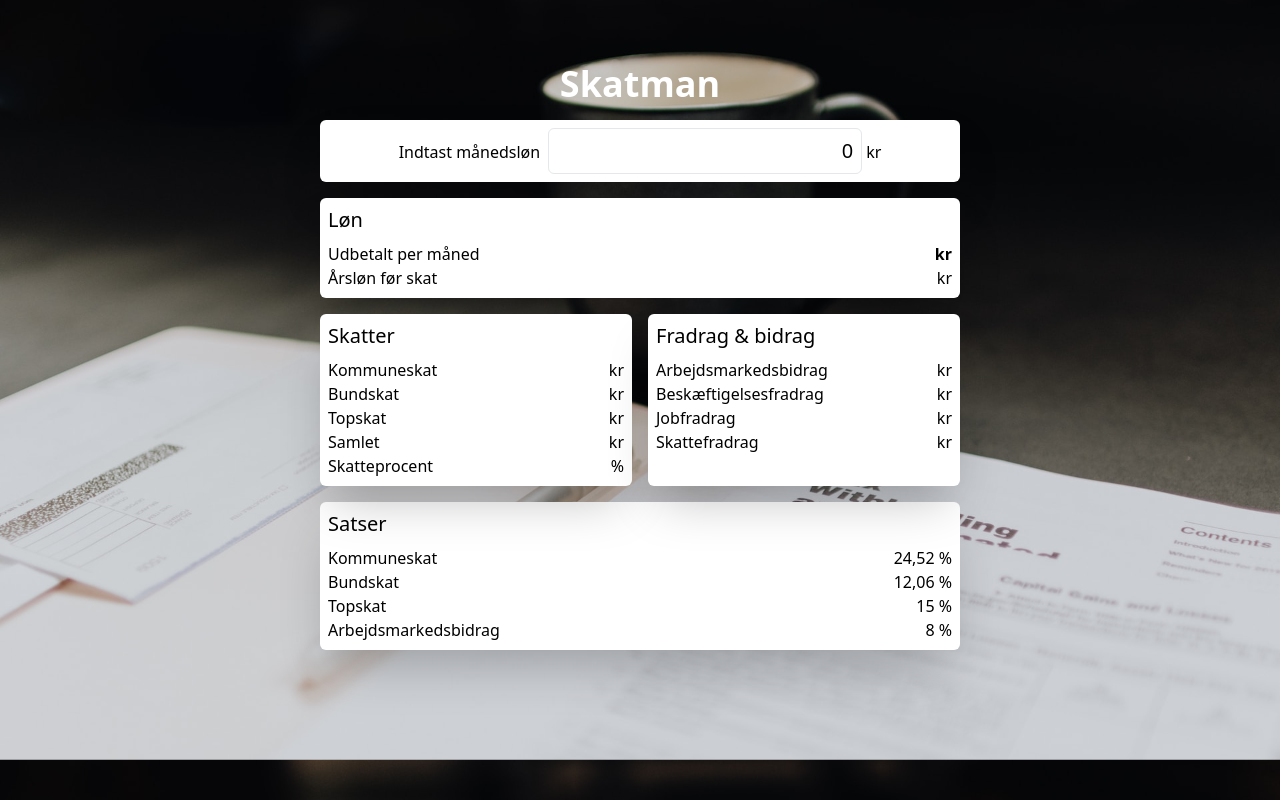
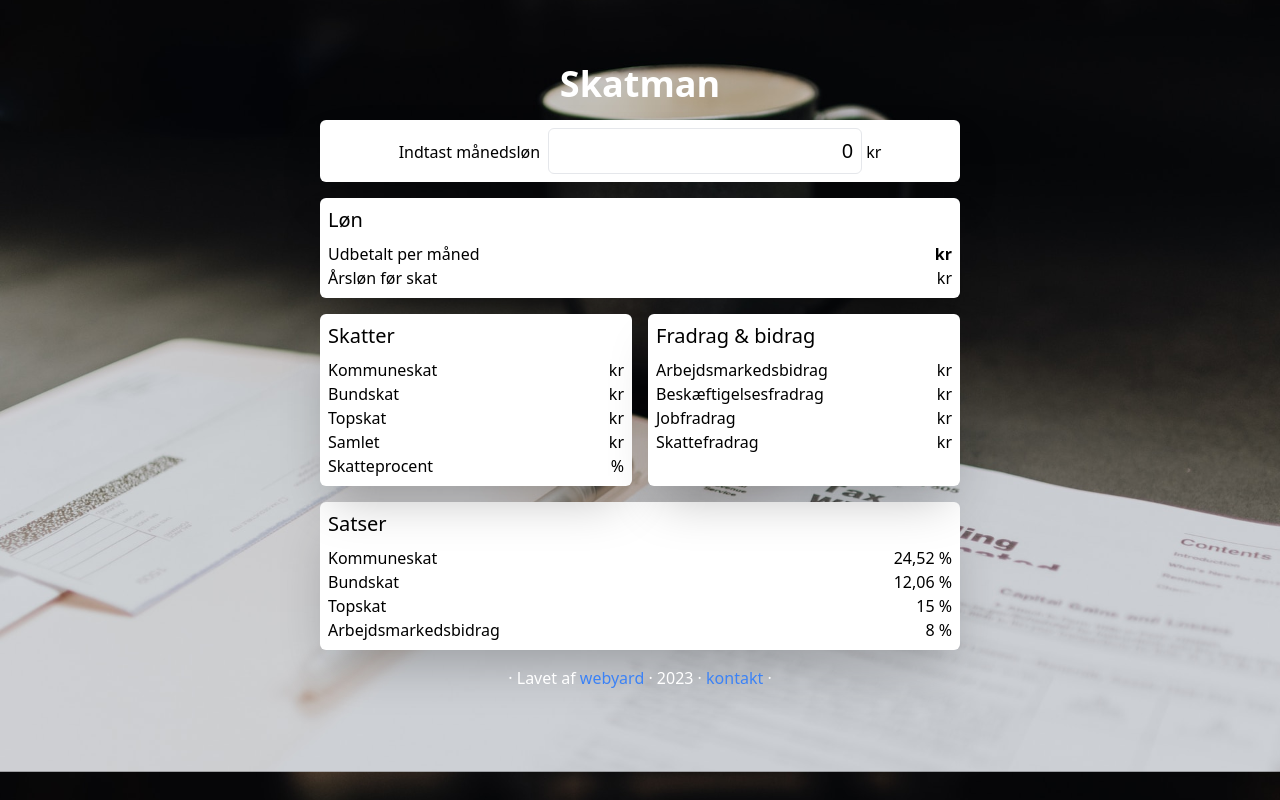
Before and after one commit to thejspr/skatman, a Vue app: page / in a window 1280 px wide. Built offline with nearby package versions, Linux system fonts and the light colour scheme.

Commit message:
add footer

```diff
--- a/src/App.vue
+++ b/src/App.vue
@@ -7,6 +7,15 @@ import TaxCalculator from './components/TaxCalculator.vue'
     <div class="container mx-auto max-w-2xl mt-[5%]">
       <h1 class="text-white text-4xl font-bold text-center">Skatman</h1>
       <TaxCalculator />
+      <div class="text-center text-white text-md">
+        &middot;
+        Lavet af <a href="https://webyard.dk" target="_blank" class="text-blue-500">webyard</a>
+        &middot;
+        {{ new Date().getFullYear() }}
+        &middot;
+        <a href="mailto:j@webyard.io" target="_blank" class="text-blue-500">kontakt</a>
+        &middot;
+      </div>
     </div>
   </main>
 </template>
```
Also changed, not shown: 1 other file (tests, documents, lock files or other folders).
